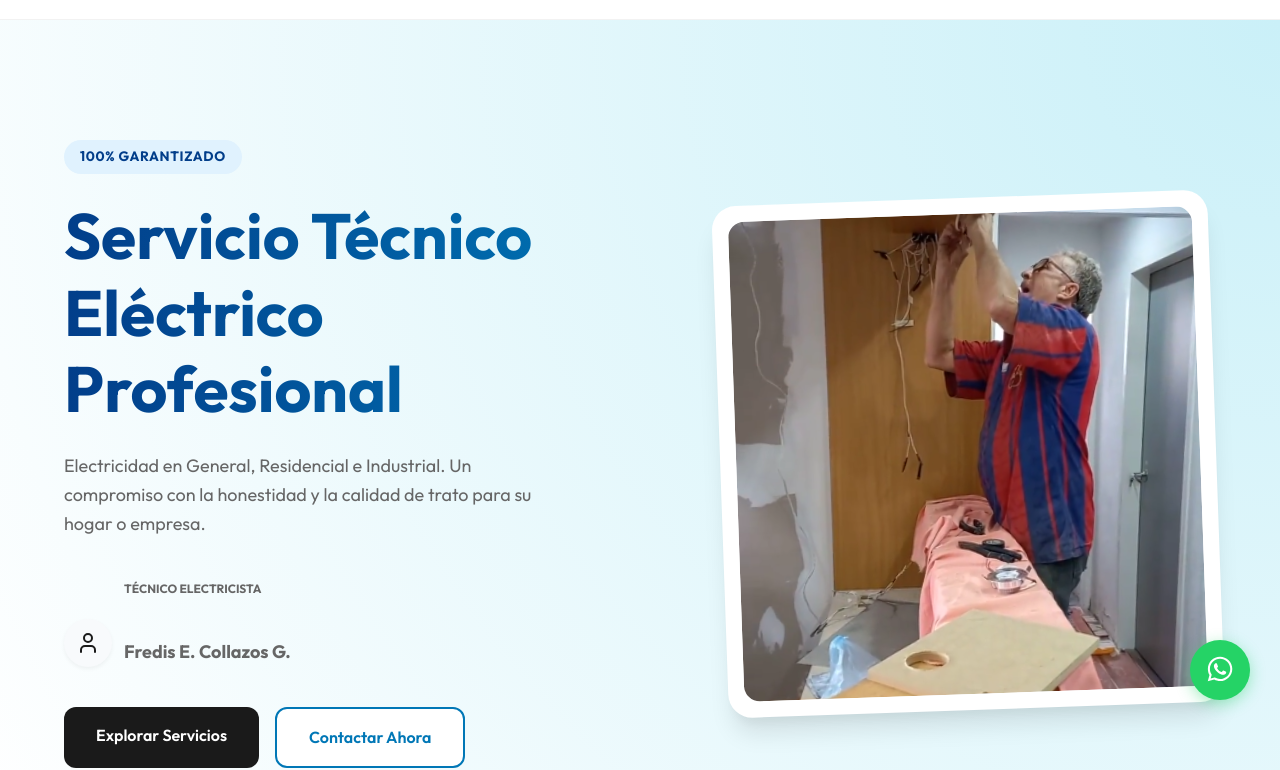
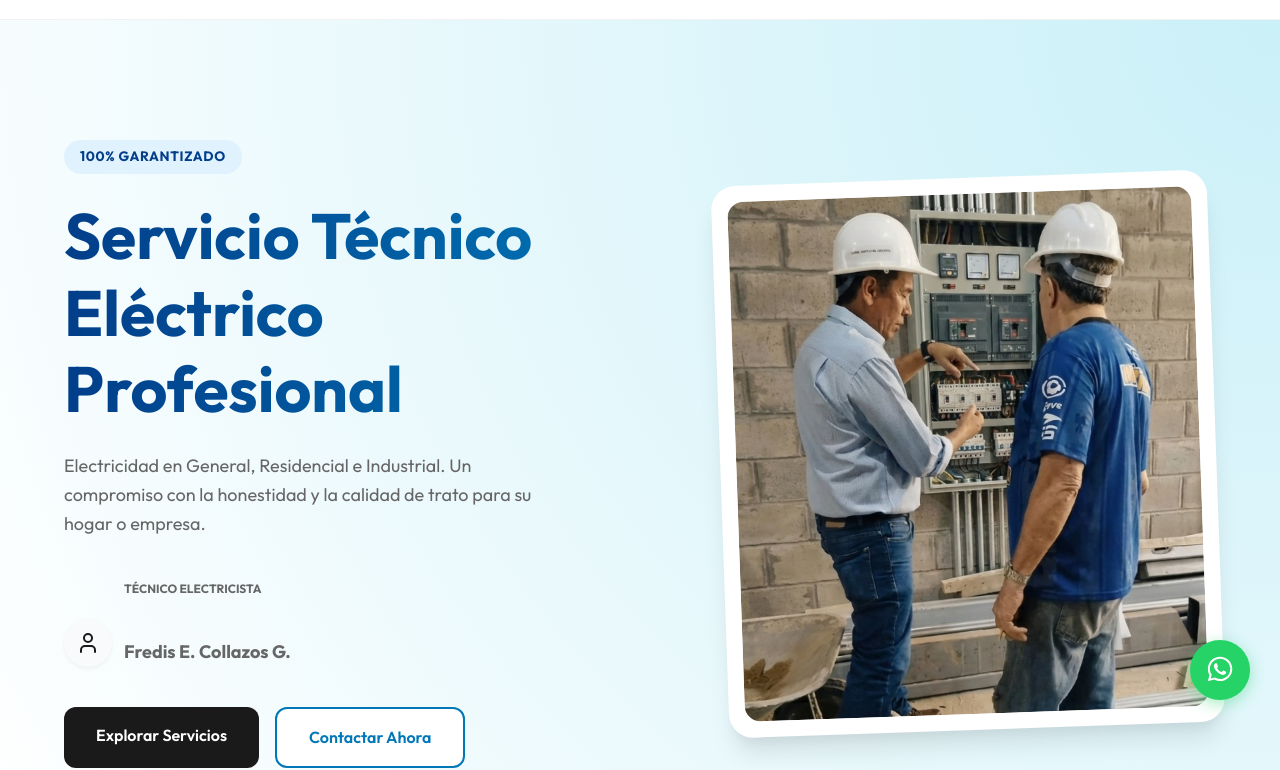
Before and after one commit to falex84/fredasil, a website built with Vite: page index.html in a window 1280 px wide. Shown: the part 70-840 px from the top of the page. Built offline with nearby package versions, Linux system fonts and the light colour scheme.

Commit message:
Update hero and profile photos with latest professional images

```diff
--- a/index.html
+++ b/index.html
@@ -29,7 +29,7 @@
                 <p class="wa-response-time">El equipo suele responder en unos minutos.</p>
                 <a href="https://wa.me/584242143713" target="_blank" class="wa-agent-card">
                     <div class="wa-agent-avatar">
-                        <img src="/images/hero-fredasil.png" alt="Fredis Collazos">
+                        <img src="/images/fredis-profile.jpg" alt="Fredis Collazos">
                         <span class="wa-status-badge"></span>
                     </div>
                     <div class="wa-agent-info">
@@ -113,7 +113,7 @@
                 </div>
                 <div class="hero-visual">
                     <div class="image-card">
-                        <img src="/images/hero-fredasil.png" alt="Servicio Técnico Fredasil">
+                        <img src="/images/hero-fredasil.jpg" alt="Servicio Técnico Fredasil">
                     </div>
                 </div>
             </div>
--- a/src/style.css
+++ b/src/style.css
@@ -243,9 +243,9 @@ nav {
 
 .image-card img {
   width: 100%;
-  height: 480px;
+  height: 520px;
   object-fit: cover;
-  object-position: center;
+  object-position: center 20%;
   border-radius: 16px;
   display: block;
 }
```
Also changed, not shown: public/images/fredis-profile.jpg (added), public/images/hero-fredasil.jpg (added), public/images/hero-fredasil.png (deleted).
